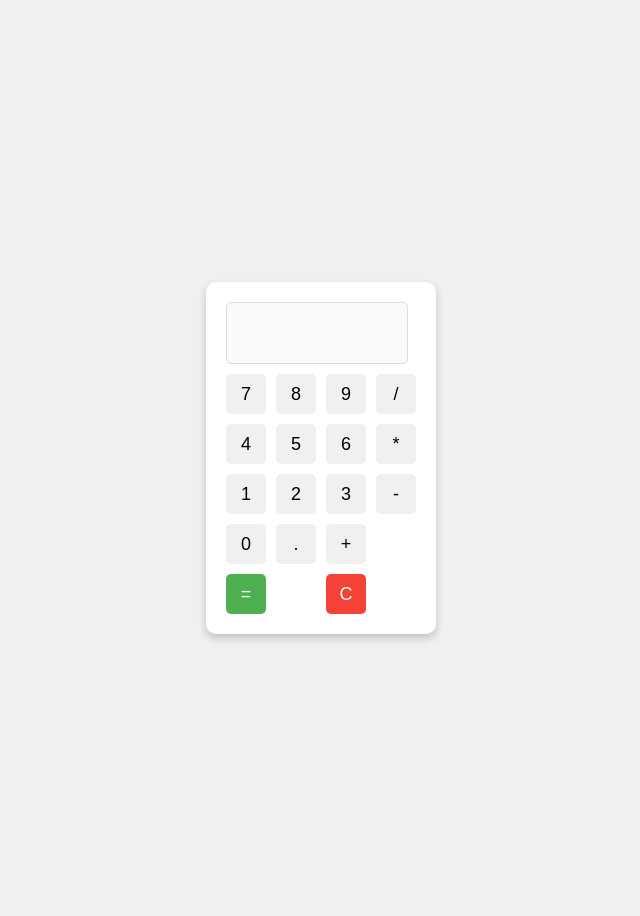
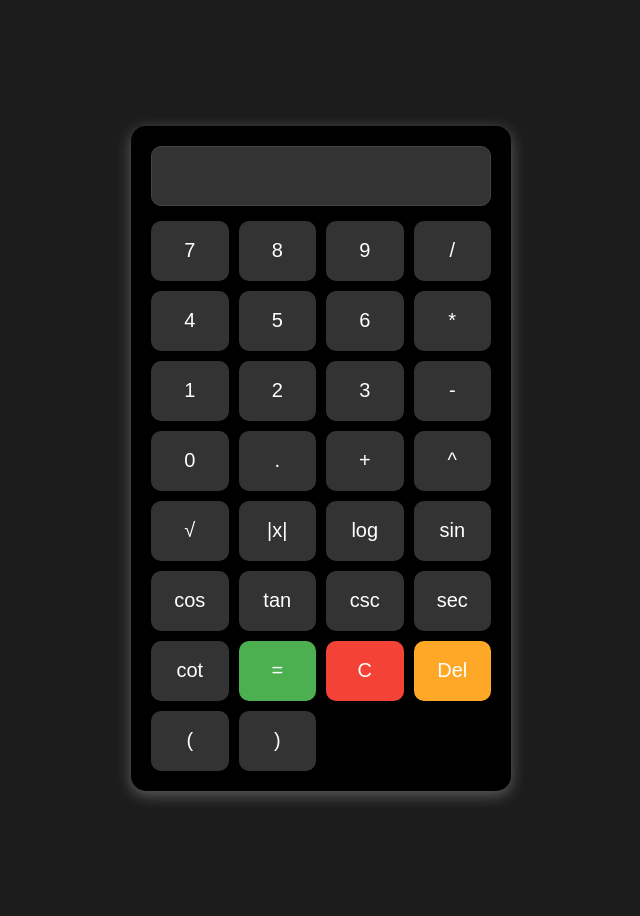
Before and after one commit to Aarav445/Aarav_2025, a Jekyll site: the page built from navigation/calculator.md, in a window 1280 px wide. Shown: the whole page, without its empty margins (319-959 px from the left). Built offline with Jekyll 4.4.1, drawn with Linux system fonts in a browser that asks for light colours.

Commit message:
Updated Calculator

```diff
--- a/_layouts/calculator.html
+++ b/_layouts/calculator.html
@@ -11,57 +11,86 @@
             justify-content: center;
             align-items: center;
             height: 100vh;
-            background-color: #f0f0f0;
+            background-color: #1c1c1c;
         }
 
         .calculator {
-            background-color: white;
+            background-color: #000;
             padding: 20px;
-            border-radius: 10px;
-            box-shadow: 0 4px 8px rgba(0, 0, 0, 0.2);
+            border-radius: 15px;
+            box-shadow: 0 4px 15px rgba(255, 255, 255, 0.3);
+            width: 340px;
+            color: white;
         }
 
         .display {
-            width: 160px;
-            height: 40px;
+            width: 100%;
+            height: 60px;
             text-align: right;
-            margin-bottom: 10px;
+            margin-bottom: 15px;
             padding: 10px;
-            font-size: 20px;
-            border: 1px solid #ddd;
-            border-radius: 5px;
+            font-size: 24px;
+            color: white;
+            background-color: #333;
+            border: 1px solid #444;
+            border-radius: 10px;
+            box-sizing: border-box;
         }
 
         .buttons {
             display: grid;
-            grid-template-columns: repeat(4, 40px);
+            grid-template-columns: repeat(4, 1fr);
             grid-gap: 10px;
         }
 
         .buttons button {
-            width: 40px;
-            height: 40px;
-            font-size: 18px;
+            width: 100%;
+            height: 60px;
+            font-size: 20px;
             border: none;
-            background-color: #f0f0f0;
-            cursor: pointer;
-            border-radius: 5px;
+            background-color: #333;
+            color: white;
+            border-radius: 10px;
+            transition: background-color 0.3s ease;
+            display: flex;
+            justify-content: center;
+            align-items: center;
         }
 
         .buttons button:hover {
-            background-color: #ddd;
+            background-color: #444;
         }
 
+        /* Smaller clear and equal buttons */
         .buttons button.equal {
-            grid-column: span 2;
+            grid-column: span 1;
             background-color: #4caf50;
+            color: white;
+            width: 100%;
+        }
+
+        .buttons button.equal:hover {
+            background-color: #45a047;
+        }
+
+        .buttons button.clear {
+            grid-column: span 1;
+            background-color: #f44336;
+            color: white;
+            width: 100%;
+        }
+
+        .buttons button.clear:hover {
+            background-color: #e53935;
+        }
+
+        .buttons button.delete {
+            background-color: #ffa726;
             color: white;
         }
 
-        .buttons button.clear {
-            grid-column: span 2;
-            background-color: #f44336;
-            color: white;
+        .buttons button.delete:hover {
+            background-color: #fb8c00;
         }
     </style>
 </head>
@@ -88,28 +117,99 @@
             <button onclick="appendToDisplay('0')">0</button>
             <button onclick="appendToDisplay('.')">.</button>
             <button onclick="appendToDisplay('+')">+</button>
+            <button onclick="appendToDisplay('**')">^</button>
 
+            <button onclick="appendToDisplay('sqrt(')">√</button>
+            <button onclick="appendToDisplay('abs(')">|x|</button>
+            <button onclick="appendToDisplay('log(')">log</button>
+            <button onclick="appendToDisplay('sin(')">sin</button>
+
+            <button onclick="appendToDisplay('cos(')">cos</button>
+            <button onclick="appendToDisplay('tan(')">tan</button>
+            <button onclick="appendToDisplay('csc(')">csc</button>
+            <button onclick="appendToDisplay('sec(')">sec</button>
+
+            <button onclick="appendToDisplay('cot(')">cot</button>
             <button class="equal" onclick="calculate()">=</button>
             <button class="clear" onclick="clearDisplay()">C</button>
+            <button class="delete" onclick="deleteLast()">Del</button>
+            <button onclick="appendToDisplay('(')">(</button>
+            <button onclick="appendToDisplay(')')">)</button>
         </div>
     </div>
 
     <script>
+        // Custom functions mapping
+        function sqrt(x) {
+            return Math.sqrt(x);
+        }
+        function abs(x) {
+            return Math.abs(x);
+        }
+        function log(x, base = 10) {
+            return Math.log(x) / Math.log(base); // Allow custom base
+        }
+        function sin(x) {
+            return Math.sin(x * Math.PI / 180); // Convert to radians
+        }
+        function cos(x) {
+            return Math.cos(x * Math.PI / 180); // Convert to radians
+        }
+        function tan(x) {
+            if (x % 180 === 90) {
+                return "Undefined"; // Special case for tan(90 degrees), etc.
+            }
+            return Math.tan(x * Math.PI / 180); // Convert to radians
+        }
+        function csc(x) {
+            if (x % 180 === 0) {
+                return "Undefined"; // Special case for csc(0 degrees), etc.
+            }
+            return 1 / Math.sin(x * Math.PI / 180); // Cosecant
+        }
+        function sec(x) {
+            if (x % 180 === 90) {
+                return "Undefined"; // Special case for sec(90 degrees), etc.
+            }
+            return 1 / Math.cos(x * Math.PI / 180); // Secant
+        }
+        function cot(x) {
+            if (x % 180 === 0) {
+                return "Undefined"; // Special case for cot(0 degrees), etc.
+            }
+            return 1 / Math.tan(x * Math.PI / 180); // Cotangent
+        }
+
+        // Append values to display
         function appendToDisplay(value) {
             document.getElementById('display').value += value;
         }
 
+        // Calculate the result with handling for special cases
         function calculate() {
             let expression = document.getElementById('display').value;
             try {
-                document.getElementById('display').value = eval(expression);
+                // Special check for division by zero
+                if (expression.includes("/0")) {
+                    document.getElementById('display').value = "Undefined";
+                } else {
+                    let result = eval(expression);
+                    document.getElementById('display').value = (result === Infinity || result === -Infinity || isNaN(result)) ? "Undefined" : result;
+                }
             } catch (e) {
                 document.getElementById('display').value = 'Error';
             }
         }
 
+        // Clear the display
         function clearDisplay() {
             document.getElementById('display').value = '';
+        }
+
+        // Delete the last character in the display
+        function deleteLast() {
+            let display = document.getElementById('display').value;
+            document.getElementById('display').value = display.slice(0, -1);
         }
     </script>
 
```
Also changed, not shown: other parts of _layouts/calculator.html (+1 -1 lines).
